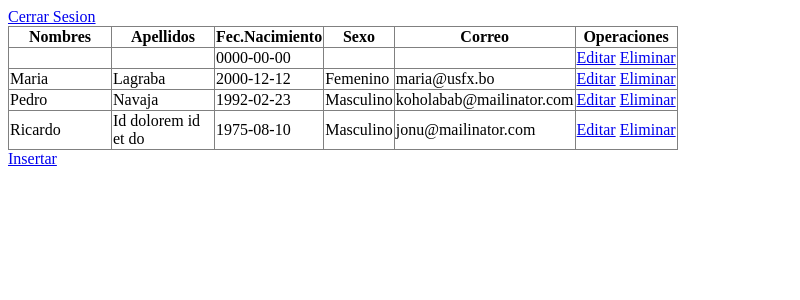
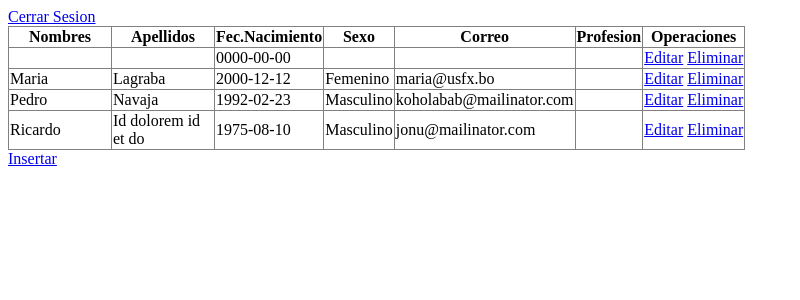
Before and after one commit to cmontellanob/DesarrolloWeb1-25, a PHP site: page /read.php in a window 1280 px wide. Shown: the top 300 px of the page, without its empty margins (0-800 px from the left). Run offline with PHP 8.4, Linux system fonts and the light colour scheme; a user stored in the database is signed in; data comes from the database, SQL or seed files in the repository.

Commit message:
24-03-25

```diff
--- a/tema3/24-03-25/formeditar.php
+++ b/tema3/24-03-25/formeditar.php
@@ -12,6 +12,7 @@
     require("verificarnivel.php");
     $id=$_GET['id'];
     $sql="SELECT id,nombres,apellidos,fecha_nacimiento,sexo,correo FROM personas WHERE id=$id";
+    echo $sql;
     $resultado=$con->query($sql);
     $row = $resultado->fetch_assoc();
     ?>
--- a/tema3/24-03-25/read.php
+++ b/tema3/24-03-25/read.php
@@ -7,7 +7,8 @@ require("verificarsesion.php");
 
 <?php
 include("conexion.php");
-$sql="SELECT id,nombres,apellidos,fecha_nacimiento,sexo,correo FROM personas";
+$sql="SELECT personas.id,nombres,apellidos,fecha_nacimiento,sexo,correo,profesiones.nombre as profesion FROM personas
+      LEFT JOIN profesiones ON personas.profesion_id=profesiones.id";
 
 $resultado=$con->query($sql);
 
@@ -20,6 +21,7 @@ $resultado=$con->query($sql);
             <th width="60px">Fec.Nacimiento</th>
             <th width="10px">Sexo</th>
             <th width="150px">Correo</th>
+            <th> Profesion</th>
            <?php if($_SESSION['nivel']==1){?>
             <th>Operaciones</th>
             <?php } ?>
@@ -35,6 +37,7 @@ $resultado=$con->query($sql);
         <td><?php echo $row['fecha_nacimiento'];?></td>
         <td><?php echo $row['sexo'];?></td>
         <td><?php echo $row['correo'];?></td>
+        <td><?php echo $row['profesion'];?></td>
         <?php if($_SESSION['nivel']==1){?>
         <td><a href="formeditar.php?id=<?php echo $row['id'];?>">Editar</a>  <a href="delete.php?id=<?php echo $row['id'];?>">Eliminar</a> </td>
         <?php } ?>
```
